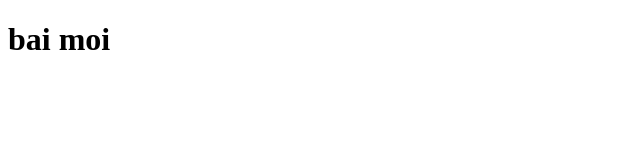
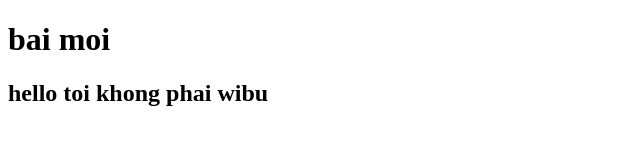
Before and after one commit to whissnguyen2420/web, a plain HTML site: page index.html in a window 1280 px wide. Shown: the whole page, without its empty margins (0-640 px from the left). Drawn offline with Linux system fonts and the light colour scheme.

Commit message:
2.sua code lan 2

```diff
--- a/index.html
+++ b/index.html
@@ -7,5 +7,6 @@
   </head>
   <body>
     <h1>bai moi</h1>
+    <h2>hello toi khong phai wibu</h2>
   </body>
 </html>
```
